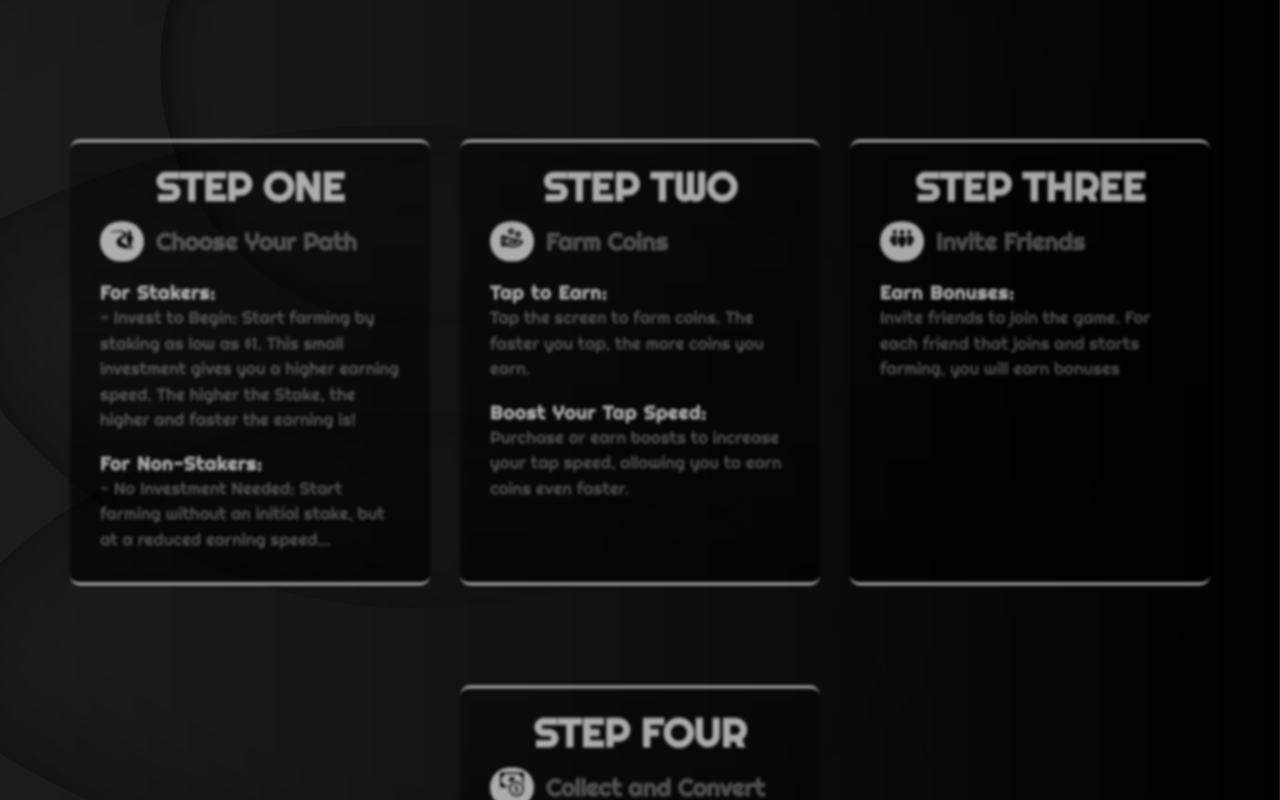
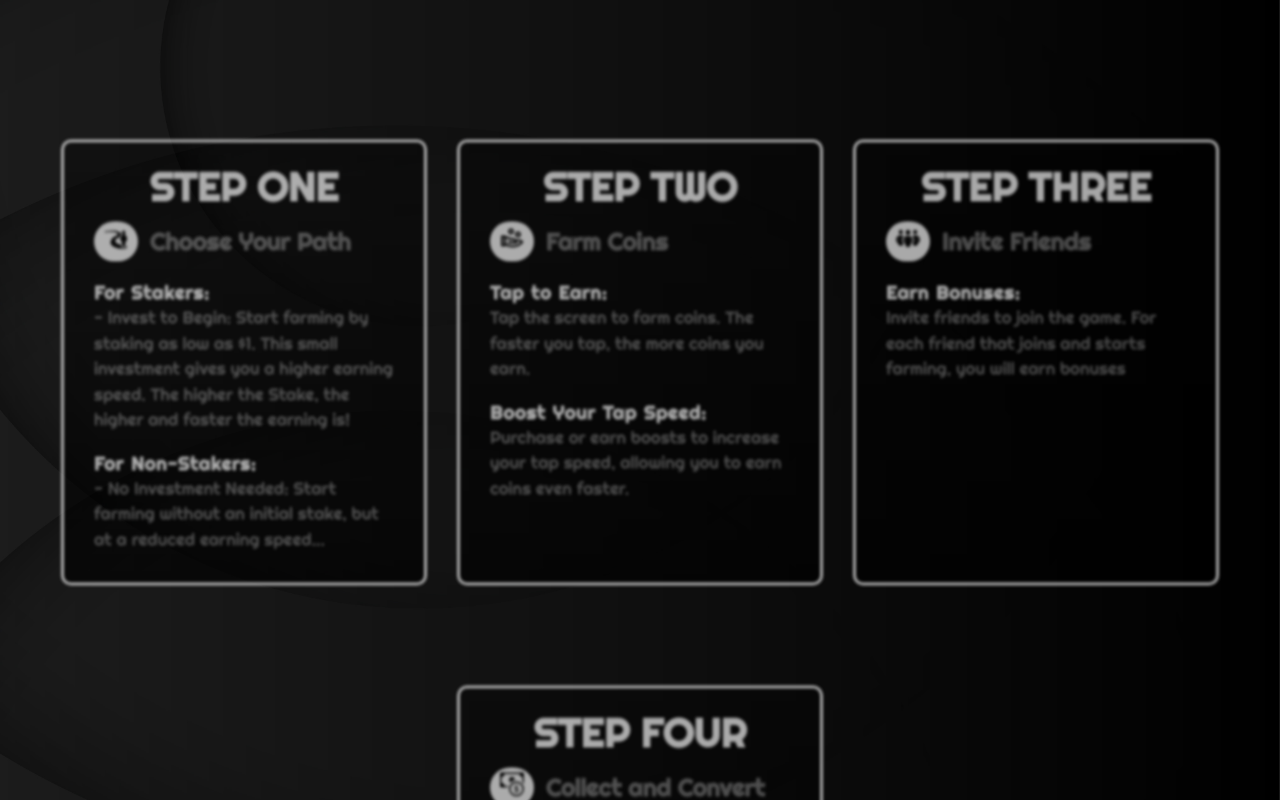
Before and after one commit to mayor-style/Capital-Duck, a React (Vite) app: page / in a window 1280 px wide. Shown: the part 2620-3420 px from the top of the page. Built offline with nearby package versions, Linux system fonts and the light colour scheme; a web font is replaced by a local one.

Commit message:
Update HowToPlay.css

```diff
--- a/src/HOW_TO_PLAY/HowToPlay.css
+++ b/src/HOW_TO_PLAY/HowToPlay.css
@@ -24,8 +24,7 @@
     width: 300px;
     padding: 20px 30px;
     border-radius: 10px;
-    border-bottom: solid 3px white;
-    border-top: solid 3px white;
+    border: solid 3px white;
 }
 
 .cardCon{
```
